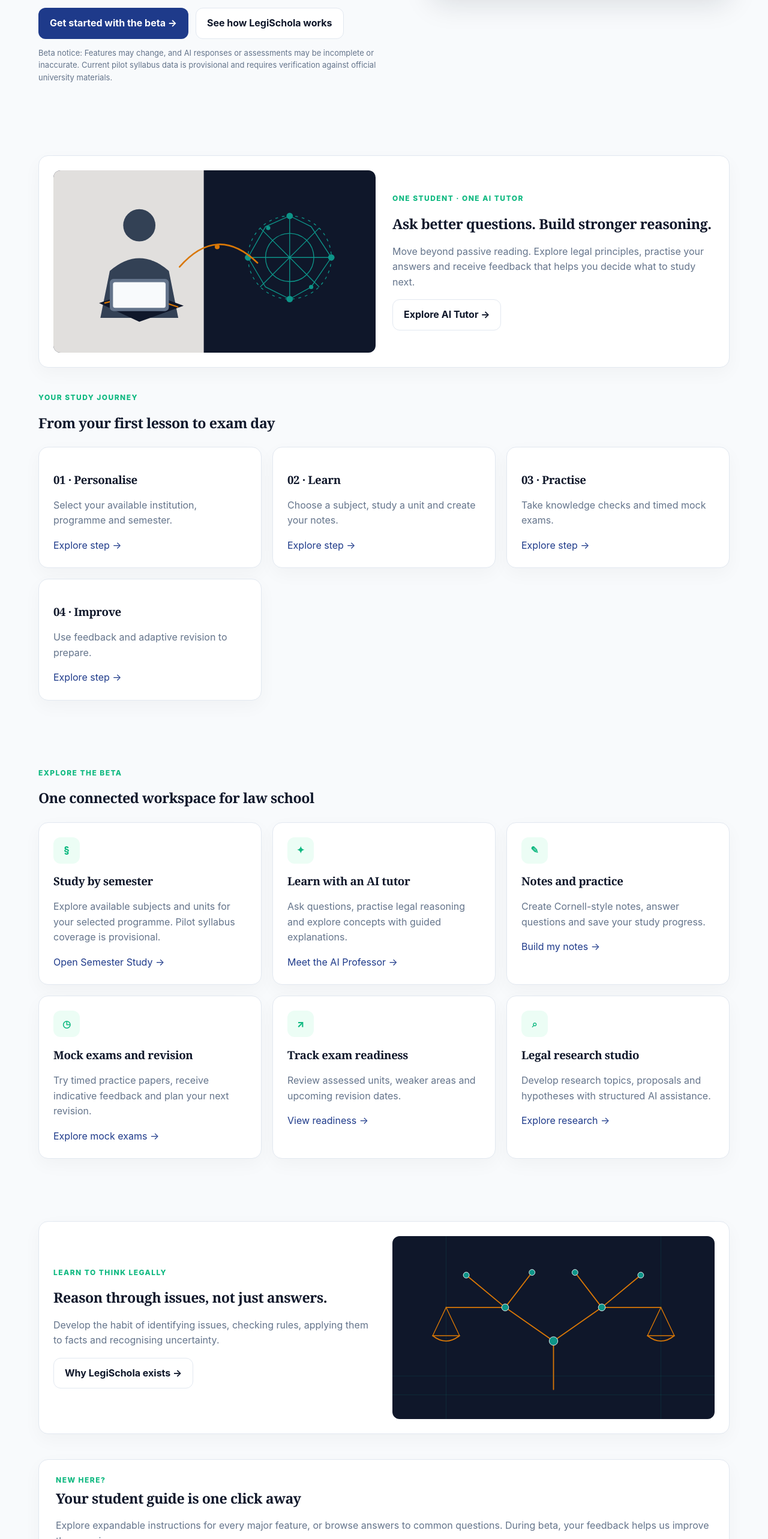
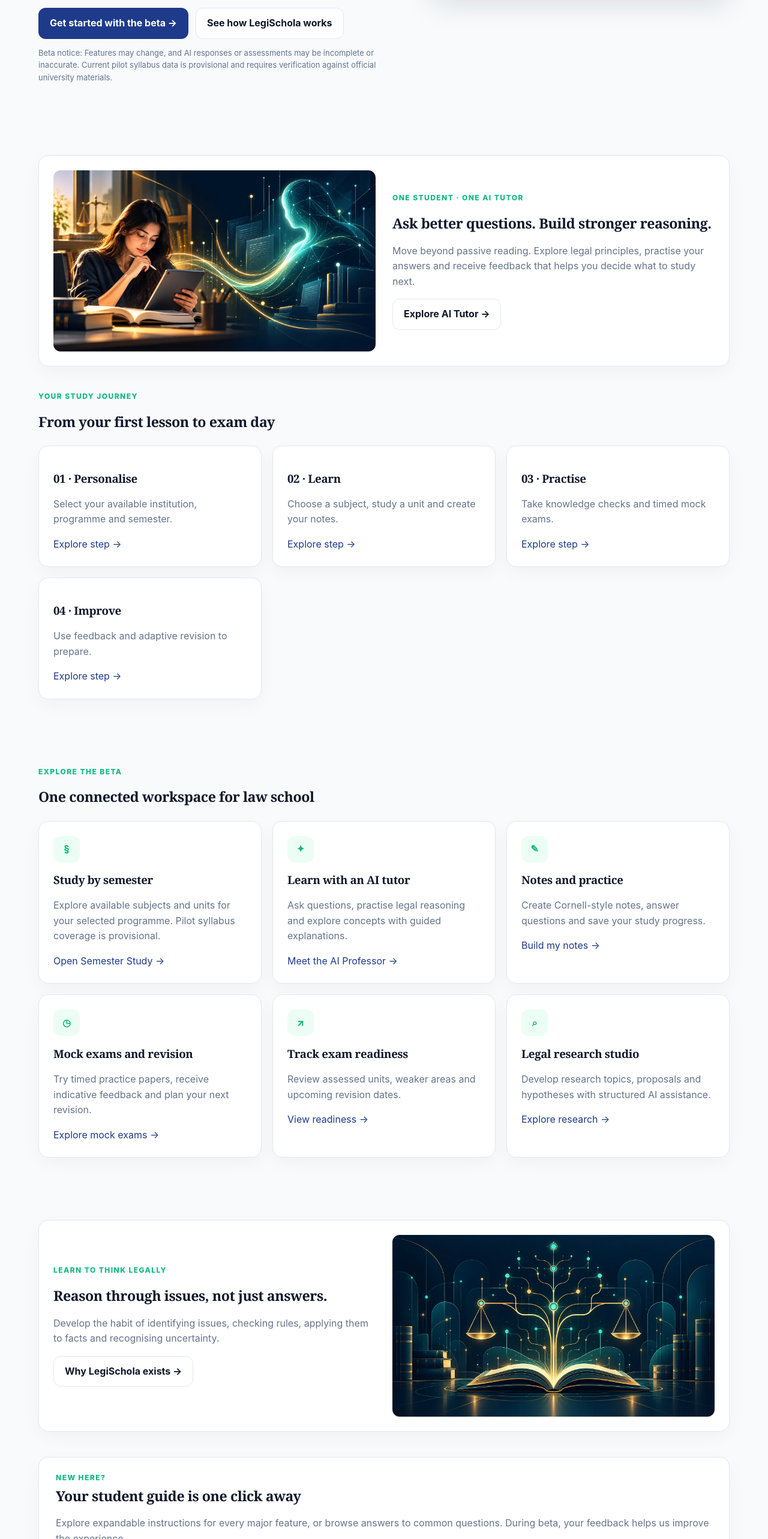
Before and after one commit to XyLyX/legischola, a Next.js app: page / in a window 1280 px wide. Shown: the part 727-3293 px from the top of the page at 60% size. Built offline with nearby package versions, Linux system fonts and the light colour scheme; no server answers.

Commit message:
Restore approved tutor and legal reasoning artwork in homepage (#4)

```diff
--- a/app/page.tsx
+++ b/app/page.tsx
@@ -12,9 +12,9 @@ const journey=[{title:"01 · Personalise",body:"Select your available institutio
 export default function Home(){return <main>
 <section aria-label="LegiSchola public beta announcement" style={{background:"var(--navy, #10243a)",color:"#fff",padding:"22px 0",borderBottom:"3px solid var(--teal, #6ac9a6)"}}><div className="shell" style={{display:"flex",alignItems:"center",gap:"12px 30px",flexWrap:"wrap",justifyContent:"space-between"}}><div style={{display:"flex",flexDirection:"column",gap:7,flex:"1 1 350px"}}><strong style={{color:"var(--teal, #6ac9a6)",letterSpacing:".065em",fontSize:"clamp(18px, 2vw, 24px)",lineHeight:1.25}}>LEGISCHOLA · PUBLIC BETA</strong><span style={{fontSize:"clamp(15px, 1.35vw, 18px)",lineHeight:1.45,color:"#f0f6f5"}}>We are testing, learning and improving with early student feedback.</span></div><Link href="/student-guide" style={{color:"var(--teal, #6ac9a6)",textDecoration:"underline",textUnderlineOffset:5,fontSize:"clamp(15px, 1.25vw, 17px)",fontWeight:700,whiteSpace:"nowrap"}}>How to get started →</Link></div></section>
 <section className="shell hero"><div><div className="eyebrow">NOW IN BETA · BUILT FOR LAW STUDENTS</div><h1>Learn the law.<br/>Learn to <span style={{color:"var(--teal)"}}>think legally.</span></h1><p className="muted">Meet your AI-powered law-school study companion. Explore your semester, build notes, practise legal reasoning and prepare for exams—all in one place.</p><p style={{fontWeight:650}}>Join the early student experience and help shape what LegiSchola becomes.</p><div className="actions"><Link className="btn btn-primary" href="/onboarding">Get started with the beta →</Link><Link className="btn btn-secondary" href="/student-guide">See how LegiSchola works</Link></div><p style={{fontSize:13,color:"var(--muted)",lineHeight:1.6}}>Beta notice: Features may change, and AI responses or assessments may be incomplete or inaccurate. Current pilot syllabus data is provisional and requires verification against official university materials.</p></div><div><Image src="/brand/hero-book-pillar.webp" alt="Open law book and classical pillar connected by teal learning nodes" width={1200} height={680} priority style={{width:"100%",height:"auto",borderRadius:18,boxShadow:"0 20px 48px rgba(15,23,42,.13)"}}/></div></section>
-<section className="shell" style={{paddingTop:18,paddingBottom:30}}><div className="card" style={{display:"grid",gridTemplateColumns:"repeat(auto-fit,minmax(280px,1fr))",gap:28,alignItems:"center"}}><Image src="/brand/ai-tutor.svg" alt="A student using a tablet, connected to an abstract geometric AI learning network" width={1200} height={680} style={{width:"100%",height:"auto",borderRadius:12}}/><div><div className="eyebrow">ONE STUDENT · ONE AI TUTOR</div><h2>Ask better questions. Build stronger reasoning.</h2><p className="muted">Move beyond passive reading. Explore legal principles, practise your answers and receive feedback that helps you decide what to study next.</p><Link className="btn btn-secondary" href="/tutor">Explore AI Tutor →</Link></div></div></section>
+<section className="shell" style={{paddingTop:18,paddingBottom:30}}><div className="card" style={{display:"grid",gridTemplateColumns:"repeat(auto-fit,minmax(280px,1fr))",gap:28,alignItems:"center"}}><Image src="/brand/one-student-one-ai-tutor.webp" alt="A student using a tablet, connected to an abstract geometric AI learning network" width={1200} height={680} style={{width:"100%",height:"auto",borderRadius:12}}/><div><div className="eyebrow">ONE STUDENT · ONE AI TUTOR</div><h2>Ask better questions. Build stronger reasoning.</h2><p className="muted">Move beyond passive reading. Explore legal principles, practise your answers and receive feedback that helps you decide what to study next.</p><Link className="btn btn-secondary" href="/tutor">Explore AI Tutor →</Link></div></div></section>
 <section className="shell" style={{paddingTop:10,paddingBottom:25}}><div className="eyebrow">YOUR STUDY JOURNEY</div><h2>From your first lesson to exam day</h2><div className="feature-grid">{journey.map(s=><article className="card" key={s.title}><h3>{s.title}</h3><p className="muted">{s.body}</p><Link href={s.href}>Explore step →</Link></article>)}</div></section>
 <section className="shell" style={{paddingTop:16,paddingBottom:26}}><div className="eyebrow">EXPLORE THE BETA</div><h2>One connected workspace for law school</h2><div className="feature-grid">{features.map(x=><article className="card" key={x.title}><span className="feature-icon">{x.icon}</span><h3>{x.title}</h3><p className="muted">{x.body}</p><Link href={x.href}>{x.cta} →</Link></article>)}</div></section>
-<section className="shell" style={{paddingTop:8,paddingBottom:30}}><div className="card" style={{display:"grid",gridTemplateColumns:"repeat(auto-fit,minmax(280px,1fr))",gap:28,alignItems:"center"}}><div><div className="eyebrow">LEARN TO THINK LEGALLY</div><h2>Reason through issues, not just answers.</h2><p className="muted">Develop the habit of identifying issues, checking rules, applying them to facts and recognising uncertainty.</p><Link className="btn btn-secondary" href="/about">Why LegiSchola exists →</Link></div><Image src="/brand/reasoning-tree.svg" alt="Abstract gold branching decision tree with teal nodes and balanced scales" width={1200} height={680} style={{width:"100%",height:"auto",borderRadius:12}}/></div></section>
+<section className="shell" style={{paddingTop:8,paddingBottom:30}}><div className="card" style={{display:"grid",gridTemplateColumns:"repeat(auto-fit,minmax(280px,1fr))",gap:28,alignItems:"center"}}><div><div className="eyebrow">LEARN TO THINK LEGALLY</div><h2>Reason through issues, not just answers.</h2><p className="muted">Develop the habit of identifying issues, checking rules, applying them to facts and recognising uncertainty.</p><Link className="btn btn-secondary" href="/about">Why LegiSchola exists →</Link></div><Image src="/brand/legal-reasoning-tree.webp" alt="Abstract gold branching decision tree with teal nodes and balanced scales" width={1200} height={680} style={{width:"100%",height:"auto",borderRadius:12}}/></div></section>
 <section className="shell" style={{paddingTop:12,paddingBottom:40}}><div className="card" style={{padding:"24px 28px"}}><div className="eyebrow">NEW HERE?</div><h2 style={{marginTop:8}}>Your student guide is one click away</h2><p className="muted">Explore expandable instructions for every major feature, or browse answers to common questions. During beta, your feedback helps us improve the experience.</p><div className="actions"><Link className="btn btn-primary" href="/student-guide">Interactive Student Guide →</Link><Link className="btn btn-secondary" href="/faq">Frequently Asked Questions →</Link><a className="btn btn-secondary" href="mailto:support@legischola.com?subject=LegiSchola%20Beta%20Feedback">Share beta feedback ↗</a></div></div></section>
 </main>}
```
